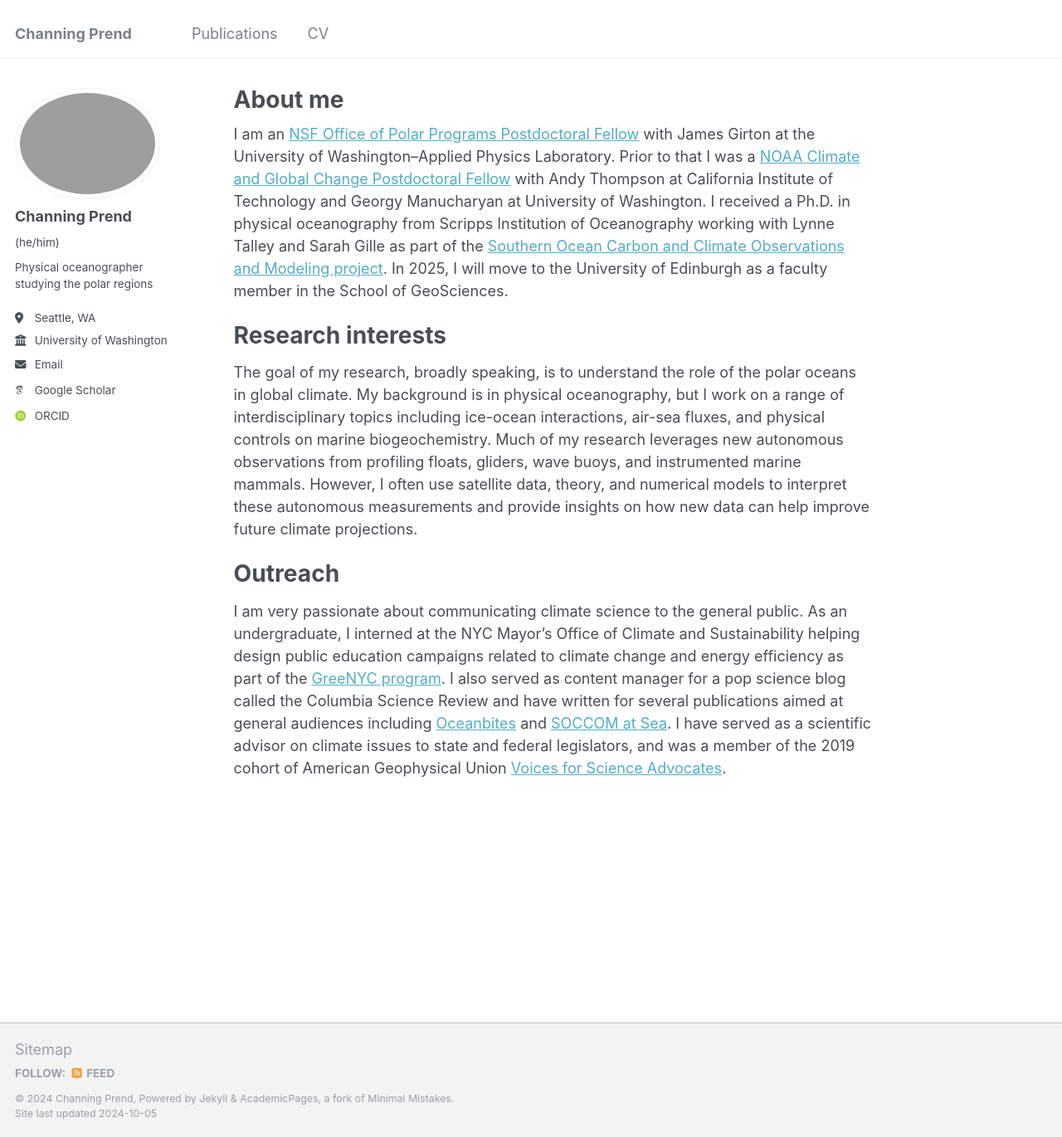
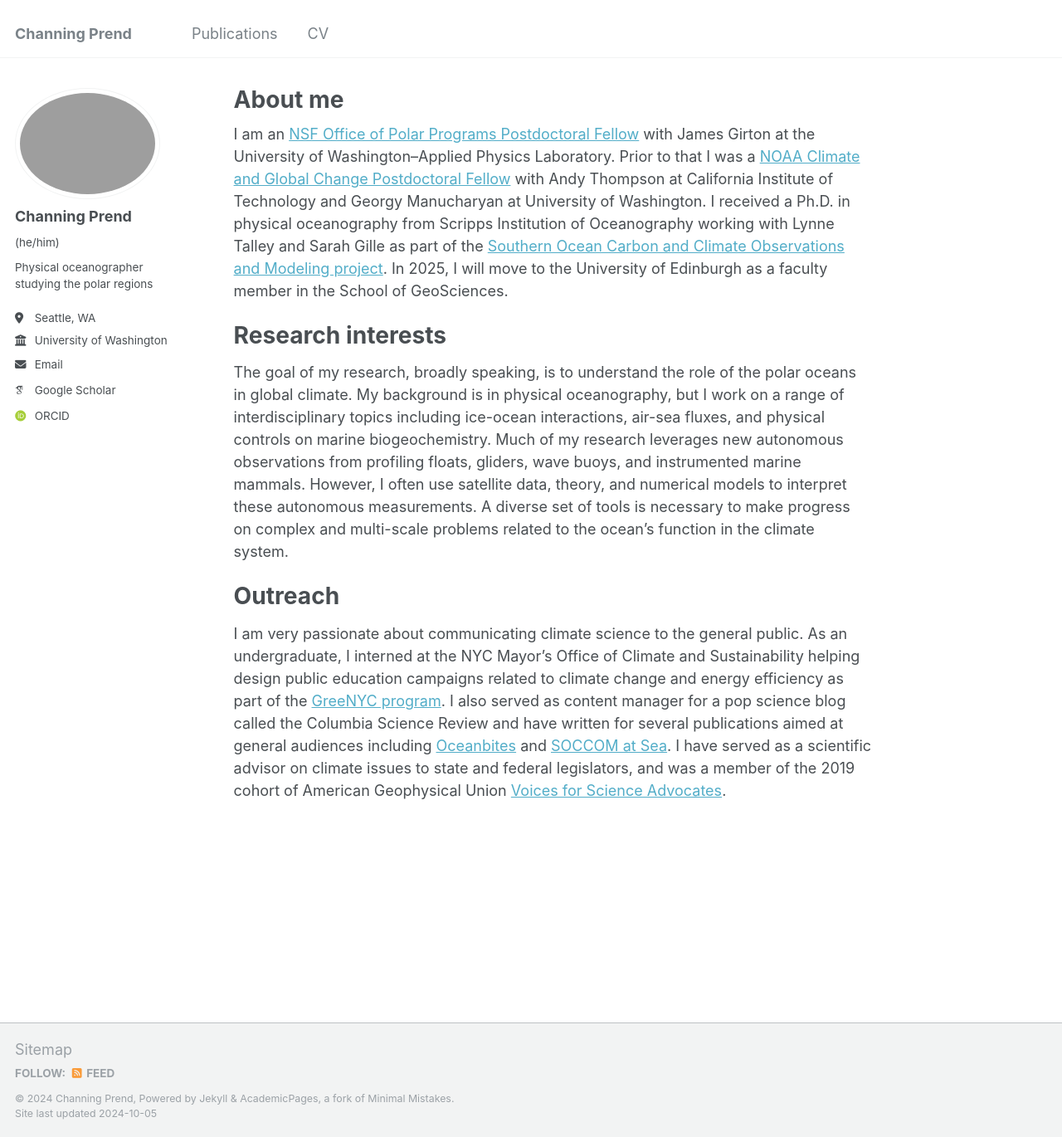
Before and after one commit to cprend/cprend.github.io, a Jekyll site: the page built from _pages/about.md, in a window 1280 px wide and 1370 px high. Shown: the whole window at 83% size. Built offline with Jekyll 4.4.1, drawn with Linux system fonts in a browser that asks for light colours; some web fonts are replaced.

Commit message:
Update about.md

```diff
--- a/_pages/about.md
+++ b/_pages/about.md
@@ -11,7 +11,7 @@
 
 Research interests
 ======
-The goal of my research, broadly speaking, is to understand the role of the polar oceans in global climate. My background is in physical oceanography, but I work on a range of interdisciplinary topics including ice-ocean interactions, air-sea fluxes, and physical controls on marine biogeochemistry. Much of my research leverages new autonomous observations from profiling floats, gliders, wave buoys, and instrumented marine mammals. However, I often use satellite data, theory, and numerical models to interpret these autonomous measurements and provide insights on how new data can help improve future climate projections.
+The goal of my research, broadly speaking, is to understand the role of the polar oceans in global climate. My background is in physical oceanography, but I work on a range of interdisciplinary topics including ice-ocean interactions, air-sea fluxes, and physical controls on marine biogeochemistry. Much of my research leverages new autonomous observations from profiling floats, gliders, wave buoys, and instrumented marine mammals. However, I often use satellite data, theory, and numerical models to interpret these autonomous measurements. A diverse set of tools is necessary to make progress on complex and multi-scale problems related to the ocean's function in the climate system.
 
 Outreach
 ======
```
